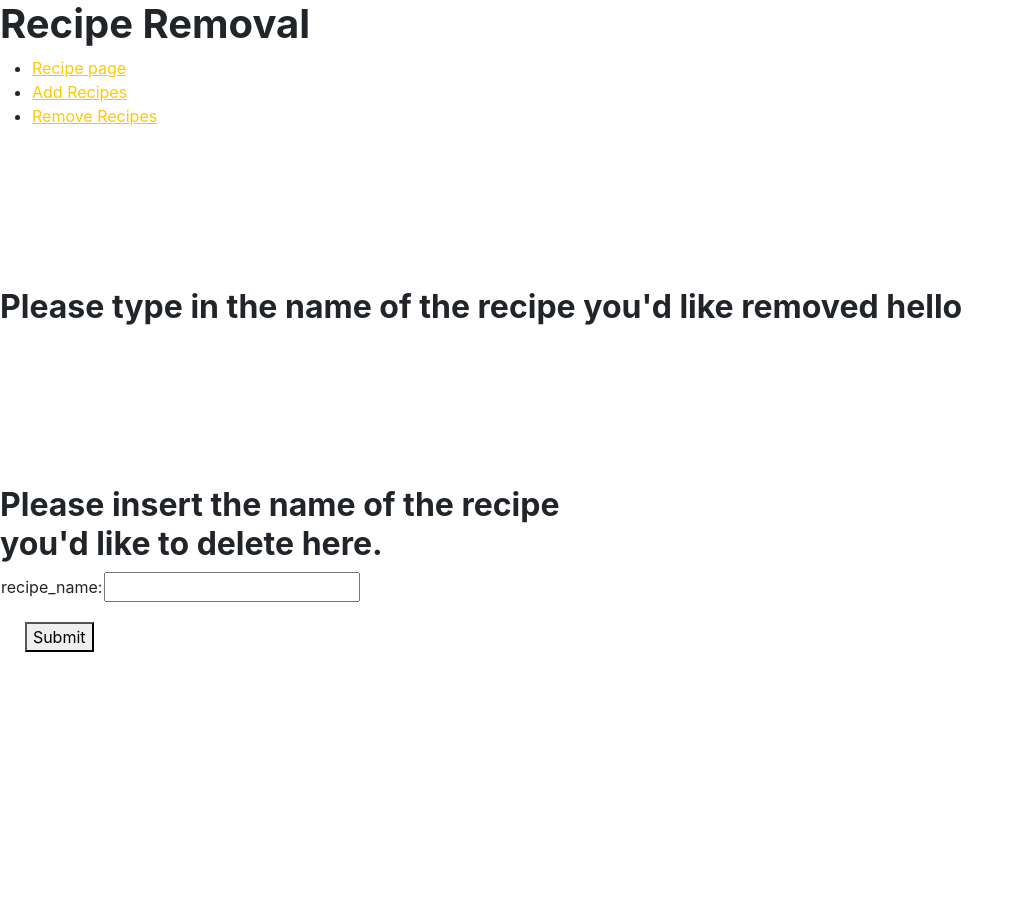
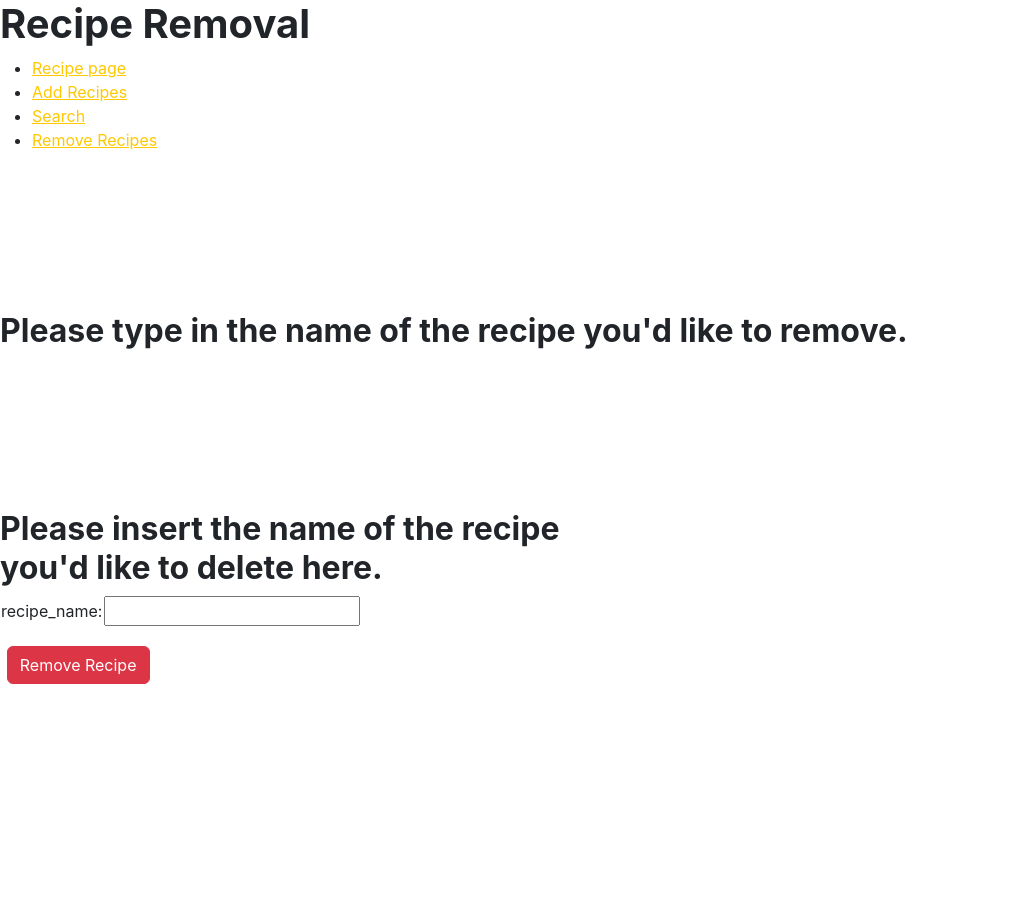
Before and after one commit to Dynamo700/Recipe_Management_Application, a Flask app: template project/templates/remove_recipe.html in a window 1280 px wide. Shown: the top 924 px of the page, without its empty margins (0-1024 px from the left). Run offline with Flask 2, Linux system fonts and the light colour scheme; the template is opened without the code that fills it: values that come from a table or form of the project are taken from there, others are empty; some libraries are stand-ins or nearby versions.

Commit message:
-search.html created -recipe_page updated -remove_recipe.html updated -application.py updated -base.html updated

```diff
--- a/project/application.py
+++ b/project/application.py
@@ -38,7 +38,7 @@ def add_recipe():
     else:
         return render_template('add_recipe.html', form=form)
 
-@app.route('/display_info/<name>')
+@app.route('/display_info/')
 def render_information(name):
     df = pd.read_csv(os.path.join(app.config['SUBMITTED_DATA'] + name.lower().replace(" ", "_") + '.csv'), index_col=False)
     print(df.iloc[0]['name'])
@@ -53,12 +53,36 @@ def print_name(name):
     return 'Recipe name: ' % name
 
 #Page for removing recipes
-@app.route('/remove_recipe')
+@app.route('/remove_recipe/', methods=['POST', 'GET'])
 def remove_recipe():
     form = RecipeForm()
-    return render_template("remove_recipe.html", form=form)
+    if form.validate_on_submit():
+        recipe_name = form.recipe_name.data.lower()
+        data_dir = app.config['SUBMITTED_DATA']
+        image_dir = app.config['SUBMITTED_IMG']
+        data_filename = os.path.join(data_dir, f"{recipe_name}.csv")
+        image_filename = os.path.join(image_dir, f"{recipe_name}.jpg")
 
+        #Check if both the data and image files exist before removing
+        if os.path.exists(data_filename):
+            print(f"Data file exists: {data_filename}")
+            os.remove(data_filename)
+            if os.path.exists(image_filename):
+                print(f"Image file still exists: {image_filename}")
+                os.remove(image_filename)
+            return f"Recipe '{recipe_name}' removed!"
+        else:
+            return f"Sorry, Recipe '{recipe_name}' not found."
 
+    return render_template('remove_recipe.html', form=form)
+
+@app.route('/search', methods=['GET', 'POST'])
+def search():
+    recipe_name = request.args.get('recipe_name')
+    if not recipe_name:
+        return render_template('search.html', form=RecipeForm())
+    df = pd.read_csv(os.path.join(app.config['SUBMITTED_DATA'], f"{recipe_name.lower()}.csv"))
+    return render_template('search.html', recipes=df.to_dict(orient='records'))
 
 @app.errorhandler(404)
 def page_not_found(e):
--- a/project/templates/base.html
+++ b/project/templates/base.html
@@ -28,6 +28,7 @@
                     <ul>
                         <li><a href={{ url_for('Recipe_page') }}>Recipe page</a></li>
                         <li><a href={{ url_for('add_recipe') }}>Add Recipes</a></li>
+                        <li><a href={{ url_for('search') }}>Search</a></li>
                         <li><a href={{ url_for('remove_recipe') }}>Remove Recipes</a></li>
                     </ul>
                 </nav>
--- a/project/templates/remove_recipe.html
+++ b/project/templates/remove_recipe.html
@@ -11,17 +11,12 @@ Recipe Removal
 {% endblock %}
 
 {% block H2_Description %}
-Please type in the name of the recipe you'd like removed
-
-
-hello
+Please type in the name of the recipe you'd like to remove.
 {% endblock %}
 
 {% block H2_Content %}
-
-
 <section>
-    <form action="" enctype="multipart/form-data" method="post">
+    <form action="{{ url_for('remove_recipe') }}" enctype="multipart/form-data" method="post">
         {{ form.csrf_token }}
         <div class="row">
             <div class="col-md-6">
@@ -34,7 +29,7 @@ hello
                 <tr class="submit">
                     <td></td>
                     <td>
-                <button type="submit">Submit</button>
+                        <button type="submit" class="btn btn-danger">Remove Recipe</button>
                     </td>
                 </tr>
             </table>
@@ -42,3 +37,10 @@ hello
     </form>
 </section>
 {% endblock %}
+
+{% block removal_result %}
+{% if removal_message %}
+    <h3>Removal Result:</h3>
+    <p>{{ removal_message }}</p>
+{% endif %}
+{% endblock %}
```
Also changed, not shown: project/templates/Recipe_page.html (+14 -17 lines), project/templates/search.html (added, +41 -0 lines). Lines whose indentation alone changed are shown as unchanged.
